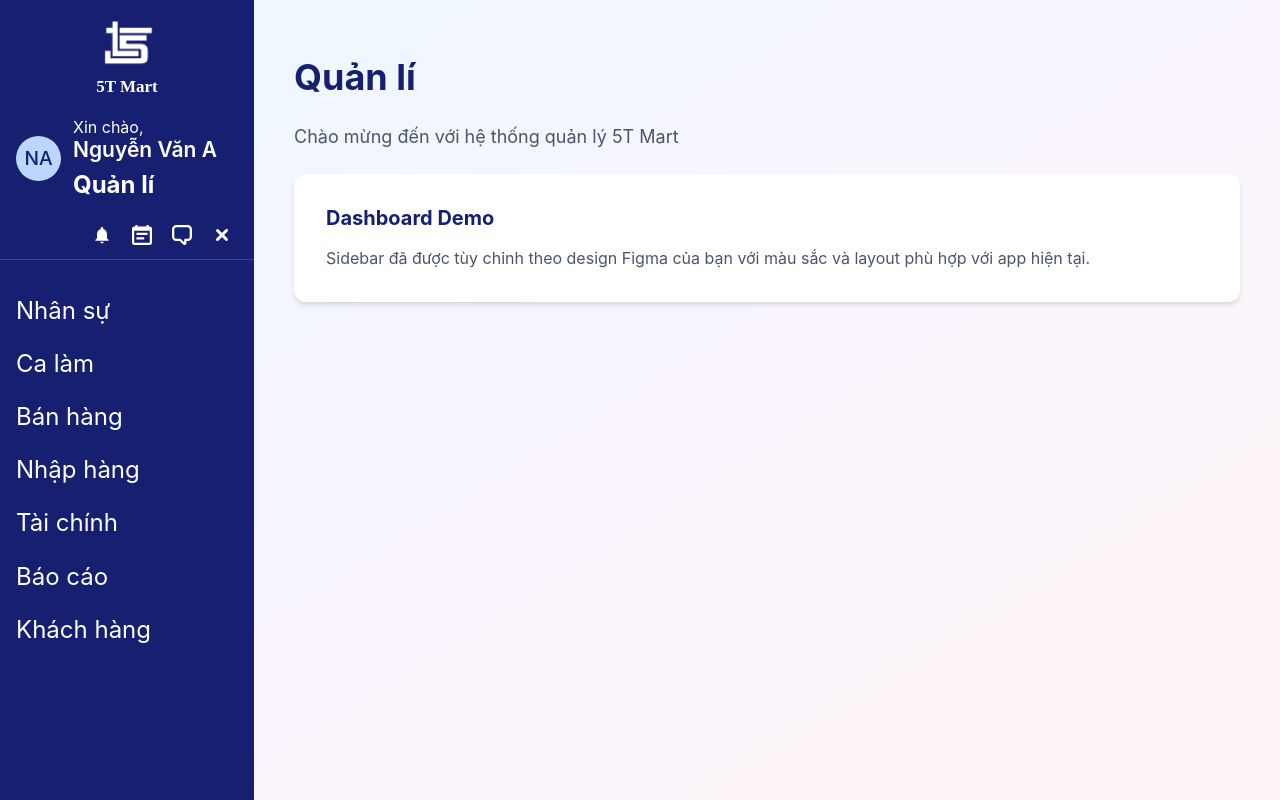
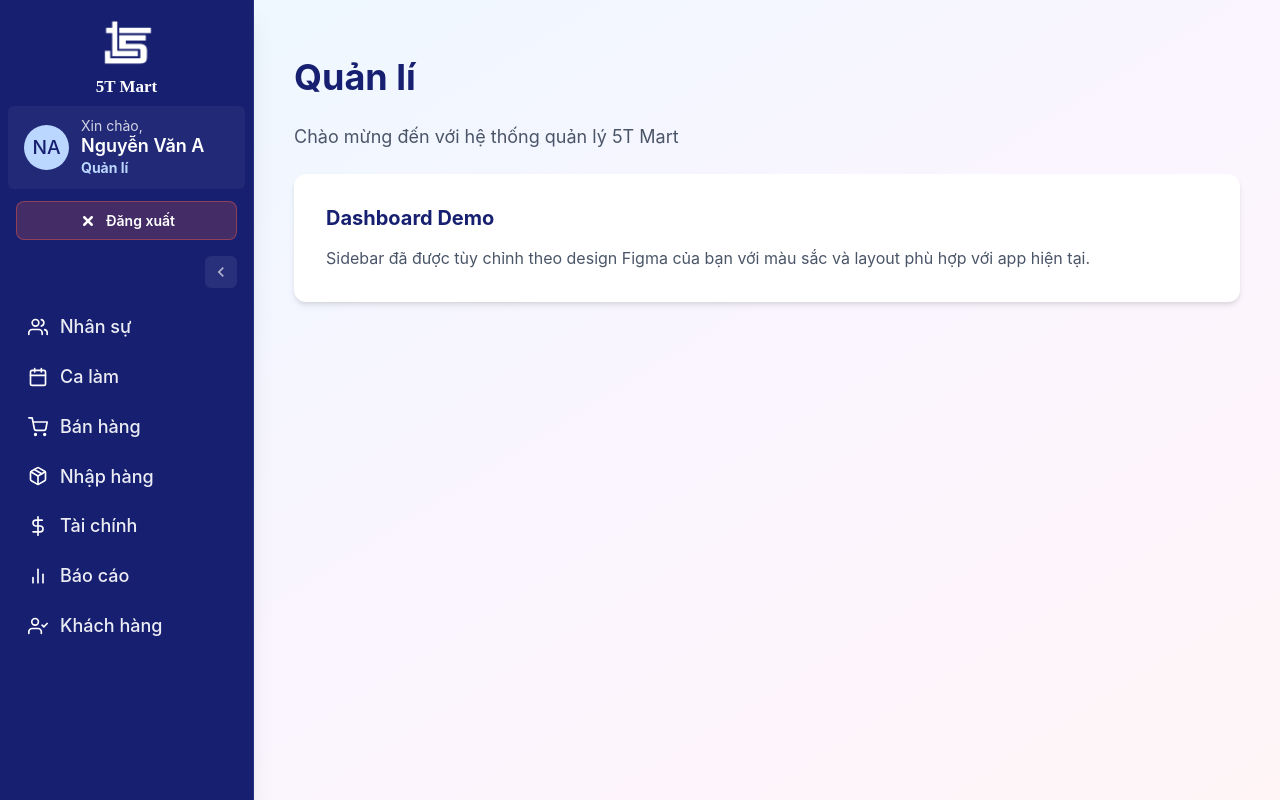
Before and after one commit to ToanHuynh0201/FiveTProMart, a React (Vite) app: page /dashboard in a window 1280 px wide. Built offline with nearby package versions, Linux system fonts and the light colour scheme; no server answers.

Commit message:
feat: enhance sidebar functionality with collapsible design, add icons to navigation items, and improve user profile display

```diff
--- a/src/components/layout/Sidebar.tsx
+++ b/src/components/layout/Sidebar.tsx
@@ -1,5 +1,7 @@
-import { Flex, VStack } from "@chakra-ui/react";
+import { useState } from "react";
+import { Flex, VStack, IconButton, Tooltip } from "@chakra-ui/react";
 import { useLocation } from "react-router-dom";
+import { ChevronLeftIcon, ChevronRightIcon } from "@chakra-ui/icons";
 import { SidebarLogo } from "./SidebarLogo";
 import { SidebarItem } from "./SidebarItem";
 import { SidebarHeader } from "./SidebarHeader";
@@ -10,33 +12,84 @@ import { useAuth } from "@/hooks/useAuth";
 function Sidebar() {
 	const location = useLocation();
 	const { user, logout } = useAuth();
+	const [isCollapsed, setIsCollapsed] = useState(false);
 
 	const isActivePath = (path: string) => location.pathname === path;
 
 	return (
 		<Flex
 			direction="column"
-			w="254px"
+			w={isCollapsed ? "80px" : "254px"}
 			h="100vh"
 			bg="brand.500"
-			position="sticky"
+			position="relative"
 			top={0}
-			overflow="hidden">
+			overflow="hidden"
+			transition="all 0.3s cubic-bezier(0.4, 0, 0.2, 1)"
+			shadow="xl"
+			borderRight="1px solid"
+			borderColor="rgba(187, 214, 255, 0.1)">
 			{/* Logo Section */}
-			<SidebarLogo />
+			<SidebarLogo isCollapsed={isCollapsed} />
 
 			{/* User Profile */}
-			{user && <SidebarUserProfile user={user} />}
+			{user && (
+				<SidebarUserProfile
+					user={user}
+					isCollapsed={isCollapsed}
+				/>
+			)}
 
 			{/* Header Icons */}
-			<SidebarHeader onLogout={logout} />
+			<SidebarHeader
+				onLogout={logout}
+				isCollapsed={isCollapsed}
+			/>
+
+			{/* Toggle Button - Below Header */}
+			<Flex
+				justify={isCollapsed ? "center" : "flex-end"}
+				px={isCollapsed ? 2 : 4}
+				py={1}
+				borderColor="rgba(187, 214, 255, 0.1)">
+				<Tooltip
+					label={isCollapsed ? "Mở rộng" : "Thu gọn"}
+					placement="right"
+					hasArrow>
+					<IconButton
+						aria-label="Toggle sidebar"
+						icon={
+							isCollapsed ? (
+								<ChevronRightIcon boxSize={5} />
+							) : (
+								<ChevronLeftIcon boxSize={5} />
+							)
+						}
+						size="sm"
+						variant="ghost"
+						color="whiteAlpha.700"
+						bg="rgba(255, 255, 255, 0.08)"
+						borderRadius="md"
+						_hover={{
+							color: "white",
+							bg: "rgba(255, 255, 255, 0.15)",
+							transform: "scale(1.05)",
+						}}
+						_active={{
+							bg: "rgba(255, 255, 255, 0.2)",
+						}}
+						transition="all 0.2s ease"
+						onClick={() => setIsCollapsed(!isCollapsed)}
+					/>
+				</Tooltip>
+			</Flex>
 
 			{/* Navigation Sections */}
 			<VStack
 				flex={1}
-				spacing={0}
-				px={4}
-				py={6}
+				spacing={1}
+				px={isCollapsed ? 2 : 4}
+				py={3}
 				align="stretch"
 				overflowY="auto"
 				css={{
@@ -57,6 +110,7 @@ function Sidebar() {
 						key={item.path}
 						item={item}
 						isActive={isActivePath(item.path)}
+						isCollapsed={isCollapsed}
 					/>
 				))}
 			</VStack>
--- a/src/components/layout/SidebarHeader.tsx
+++ b/src/components/layout/SidebarHeader.tsx
@@ -1,76 +1,96 @@
-import { Flex, IconButton, Tooltip } from "@chakra-ui/react";
-import { BellIcon, CalendarIcon, ChatIcon } from "@chakra-ui/icons";
+import { Flex, IconButton, Tooltip, Text } from "@chakra-ui/react";
 import { SmallCloseIcon } from "@chakra-ui/icons";
 
 interface SidebarHeaderProps {
 	onLogout: () => void;
+	isCollapsed: boolean;
 }
 
-export function SidebarHeader({ onLogout }: SidebarHeaderProps) {
+export function SidebarHeader({ onLogout, isCollapsed }: SidebarHeaderProps) {
+	if (isCollapsed) {
+		return (
+			<Flex
+				justify="center"
+				align="center"
+				px={2}
+				py={3}
+				borderColor="rgba(187, 214, 255, 0.2)">
+				<Tooltip
+					label="Đăng xuất"
+					placement="right"
+					hasArrow>
+					<IconButton
+						aria-label="Logout"
+						icon={<SmallCloseIcon boxSize={5} />}
+						size="md"
+						variant="solid"
+						bg="rgba(255, 99, 71, 0.2)"
+						color="white"
+						borderRadius="lg"
+						border="1px solid"
+						borderColor="rgba(255, 99, 71, 0.4)"
+						_hover={{
+							bg: "rgba(255, 99, 71, 0.4)",
+							borderColor: "rgba(255, 99, 71, 0.6)",
+							transform: "scale(1.1)",
+							shadow: "0 0 15px rgba(255, 99, 71, 0.5)",
+						}}
+						_active={{
+							transform: "scale(0.95)",
+							bg: "rgba(255, 99, 71, 0.5)",
+						}}
+						transition="all 0.2s"
+						onClick={onLogout}
+					/>
+				</Tooltip>
+			</Flex>
+		);
+	}
+
 	return (
 		<Flex
-			justify="flex-end"
-			align="center"
+			direction="column"
 			gap={2}
 			px={4}
-			py={2}
-			borderBottom="1px solid"
+			py={3}
 			borderColor="rgba(187, 214, 255, 0.2)">
-			{/* Notification Bell */}
 			<Tooltip
-				label="Thông báo"
-				placement="bottom">
-				<IconButton
-					aria-label="Notifications"
-					icon={<BellIcon boxSize={5} />}
-					size="sm"
-					variant="ghost"
+				label="Đăng xuất khỏi hệ thống"
+				placement="right"
+				hasArrow>
+				<Flex
+					as="button"
+					align="center"
+					justify="center"
+					gap={2}
+					w="full"
+					py={2}
+					px={3}
+					bg="rgba(255, 99, 71, 0.2)"
 					color="white"
-					_hover={{ bg: "rgba(255, 255, 255, 0.1)" }}
-				/>
-			</Tooltip>
-
-			{/* Calendar */}
-			<Tooltip
-				label="Lịch"
-				placement="bottom">
-				<IconButton
-					aria-label="Calendar"
-					icon={<CalendarIcon boxSize={5} />}
-					size="sm"
-					variant="ghost"
-					color="white"
-					_hover={{ bg: "rgba(255, 255, 255, 0.1)" }}
-				/>
-			</Tooltip>
-
-			{/* Chat */}
-			<Tooltip
-				label="Tin nhắn"
-				placement="bottom">
-				<IconButton
-					aria-label="Messages"
-					icon={<ChatIcon boxSize={5} />}
-					size="sm"
-					variant="ghost"
-					color="white"
-					_hover={{ bg: "rgba(255, 255, 255, 0.1)" }}
-				/>
-			</Tooltip>
-
-			{/* Logout */}
-			<Tooltip
-				label="Đăng xuất"
-				placement="bottom">
-				<IconButton
-					aria-label="Logout"
-					icon={<SmallCloseIcon boxSize={6} />}
-					size="sm"
-					variant="ghost"
-					color="white"
-					_hover={{ bg: "rgba(255, 255, 255, 0.1)" }}
-					onClick={onLogout}
-				/>
+					borderRadius="lg"
+					border="1px solid"
+					borderColor="rgba(255, 99, 71, 0.4)"
+					cursor="pointer"
+					_hover={{
+						bg: "rgba(255, 99, 71, 0.4)",
+						borderColor: "rgba(255, 99, 71, 0.6)",
+						transform: "translateY(-2px)",
+						shadow: "0 0 15px rgba(255, 99, 71, 0.5)",
+					}}
+					_active={{
+						transform: "translateY(0)",
+						bg: "rgba(255, 99, 71, 0.5)",
+					}}
+					transition="all 0.2s"
+					onClick={onLogout}>
+					<SmallCloseIcon boxSize={5} />
+					<Text
+						fontSize="sm"
+						fontWeight="600">
+						Đăng xuất
+					</Text>
+				</Flex>
 			</Tooltip>
 		</Flex>
 	);
--- a/src/components/layout/SidebarItem.tsx
+++ b/src/components/layout/SidebarItem.tsx
@@ -1,51 +1,103 @@
-import { Box, Flex, Text } from "@chakra-ui/react";
+import { Box, Flex, Text, Icon, Tooltip } from "@chakra-ui/react";
 import { Link } from "react-router-dom";
 import type { NavItem } from "@/types/layout";
 
 interface SidebarItemProps {
 	item: NavItem;
 	isActive: boolean;
+	isCollapsed: boolean;
 }
 
-export function SidebarItem({ item, isActive }: SidebarItemProps) {
-	return (
+export function SidebarItem({ item, isActive, isCollapsed }: SidebarItemProps) {
+	const content = (
 		<Box
 			as={Link}
 			to={item.path}
 			position="relative"
-			py={3}
-			px={0}
+			py={isCollapsed ? 2 : 3}
+			px={isCollapsed ? 2 : 3}
+			borderRadius="lg"
+			bg={isActive ? "rgba(255, 255, 255, 0.15)" : "transparent"}
 			_hover={{
 				textDecoration: "none",
-			}}>
+				bg: isActive
+					? "rgba(255, 255, 255, 0.2)"
+					: "rgba(255, 255, 255, 0.1)",
+				transform: "translateX(4px)",
+			}}
+			transition="all 0.2s"
+			cursor="pointer">
 			<Flex
 				align="center"
 				gap={3}
+				justify={isCollapsed ? "center" : "flex-start"}
 				position="relative">
+				{/* Icon */}
+				{item.icon && (
+					<Icon
+						as={item.icon}
+						boxSize={isCollapsed ? 6 : 5}
+						color={isActive ? "brand.100" : "white"}
+						transition="all 0.2s"
+					/>
+				)}
+
 				{/* Label */}
-				<Text
-					color="white"
-					fontSize="24px"
-					fontWeight={isActive ? "700" : "400"}
-					lineHeight="1.21"
-					transition="all 0.2s">
-					{item.label}
-				</Text>
+				{!isCollapsed && (
+					<Text
+						color={isActive ? "white" : "whiteAlpha.900"}
+						fontSize="18px"
+						fontWeight={isActive ? "700" : "500"}
+						lineHeight="1.21"
+						transition="all 0.2s"
+						whiteSpace="nowrap">
+						{item.label}
+					</Text>
+				)}
 			</Flex>
 
-			{/* Active Indicator - Underline */}
-			{isActive && (
+			{/* Active Indicator - Left Border */}
+			{isActive && !isCollapsed && (
 				<Box
 					position="absolute"
-					bottom={0}
 					left={0}
-					width="60px"
-					height="6px"
+					top="50%"
+					transform="translateY(-50%)"
+					width="4px"
+					height="60%"
 					bg="brand.100"
-					borderRadius="3px"
+					borderRadius="0 4px 4px 0"
+					transition="all 0.3s"
+				/>
+			)}
+
+			{/* Active Indicator Dot for Collapsed */}
+			{isActive && isCollapsed && (
+				<Box
+					position="absolute"
+					bottom="2px"
+					left="50%"
+					transform="translateX(-50%)"
+					width="4px"
+					height="4px"
+					bg="brand.100"
+					borderRadius="full"
 					transition="all 0.3s"
 				/>
 			)}
 		</Box>
 	);
+
+	if (isCollapsed) {
+		return (
+			<Tooltip
+				label={item.label}
+				placement="right"
+				hasArrow>
+				{content}
+			</Tooltip>
+		);
+	}
+
+	return content;
 }
--- a/src/components/layout/SidebarLogo.tsx
+++ b/src/components/layout/SidebarLogo.tsx
@@ -1,21 +1,27 @@
 import { Box, Flex, Image, Text } from "@chakra-ui/react";
 import logoImg from "@/assets/logo/image.png";
 
-export function SidebarLogo() {
+interface SidebarLogoProps {
+	isCollapsed: boolean;
+}
+
+export function SidebarLogo({ isCollapsed }: SidebarLogoProps) {
 	return (
 		<Flex
 			direction="column"
 			align="center"
 			pt={4}
 			pb={2}
-			px={4}>
+			px={4}
+			position="relative">
 			{/* Logo Image */}
 			<Box
-				w="64px"
-				h="53px"
-				mb={2}
+				w={isCollapsed ? "40px" : "64px"}
+				h={isCollapsed ? "33px" : "53px"}
+				mb={isCollapsed ? 0 : 2}
 				position="relative"
-				overflow="hidden">
+				overflow="hidden"
+				transition="all 0.3s">
 				<Image
 					src={logoImg}
 					alt="5T Mart Logo"
@@ -26,14 +32,19 @@ export function SidebarLogo() {
 			</Box>
 
 			{/* Brand Name */}
+			{!isCollapsed && (
 				<Text
 					color="white"
 					fontSize="17px"
 					fontWeight="900"
 					fontFamily="Kimberley, serif"
-				lineHeight="1.21">
+					lineHeight="1.21"
+					whiteSpace="nowrap"
+					opacity={isCollapsed ? 0 : 1}
+					transition="opacity 0.2s">
 					5T Mart
 				</Text>
+			)}
 		</Flex>
 	);
 }
--- a/src/components/layout/SidebarUserProfile.tsx
+++ b/src/components/layout/SidebarUserProfile.tsx
@@ -1,4 +1,4 @@
-import { Box, Flex, Text, Avatar } from "@chakra-ui/react";
+import { Box, Flex, Text, Avatar, Tooltip } from "@chakra-ui/react";
 
 interface SidebarUserProfileProps {
 	user: {
@@ -6,15 +6,55 @@ interface SidebarUserProfileProps {
 		email?: string;
 		role?: string;
 	};
+	isCollapsed: boolean;
 }
 
-export function SidebarUserProfile({ user }: SidebarUserProfileProps) {
+export function SidebarUserProfile({
+	user,
+	isCollapsed,
+}: SidebarUserProfileProps) {
+	if (isCollapsed) {
+		return (
+			<Tooltip
+				label={`${user.name} - ${user.role}`}
+				placement="right"
+				hasArrow>
+				<Flex
+					justify="center"
+					px={4}
+					py={3}>
+					<Avatar
+						size="sm"
+						name={user.name || "User"}
+						bg="brand.100"
+						color="brand.500"
+						w="40px"
+						h="40px"
+						cursor="pointer"
+						transition="all 0.2s"
+						_hover={{
+							transform: "scale(1.1)",
+							shadow: "md",
+						}}
+					/>
+				</Flex>
+			</Tooltip>
+		);
+	}
+
 	return (
 		<Flex
 			align="center"
 			px={4}
 			py={3}
-			gap={3}>
+			gap={3}
+			bg="rgba(255, 255, 255, 0.05)"
+			borderRadius="md"
+			mx={2}
+			transition="all 0.2s"
+			_hover={{
+				bg: "rgba(255, 255, 255, 0.1)",
+			}}>
 			{/* Avatar */}
 			<Avatar
 				size="md"
@@ -28,15 +68,15 @@ export function SidebarUserProfile({ user }: SidebarUserProfileProps) {
 			{/* User Info */}
 			<Box flex="1">
 				<Text
-					color="white"
-					fontSize="16px"
+					color="whiteAlpha.800"
+					fontSize="14px"
 					fontWeight="400"
 					lineHeight="1.21">
 					Xin chào,
 				</Text>
 				<Text
 					color="white"
-					fontSize="21px"
+					fontSize="18px"
 					fontWeight="600"
 					lineHeight="1.21"
 					noOfLines={1}>
@@ -44,12 +84,10 @@ export function SidebarUserProfile({ user }: SidebarUserProfileProps) {
 				</Text>
 				{/* Role với underline màu xanh */}
 				{user.role && (
-					<Box
-						mt={1}
-						pt={1}>
+					<Box mt={1}>
 						<Text
-							color="white"
-							fontSize="24px"
+							color="brand.100"
+							fontSize="14px"
 							fontWeight="700"
 							lineHeight="1.21"
 							noOfLines={1}>
```
Also changed, not shown: src/components/layout/sidebarConfig.ts (+16 -0 lines). Lines whose indentation alone changed are shown as unchanged.
